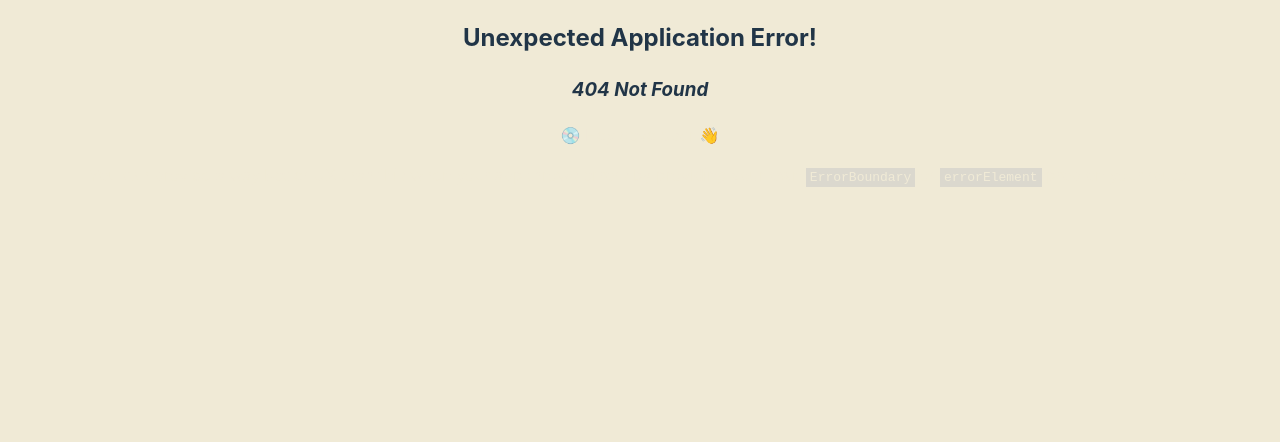
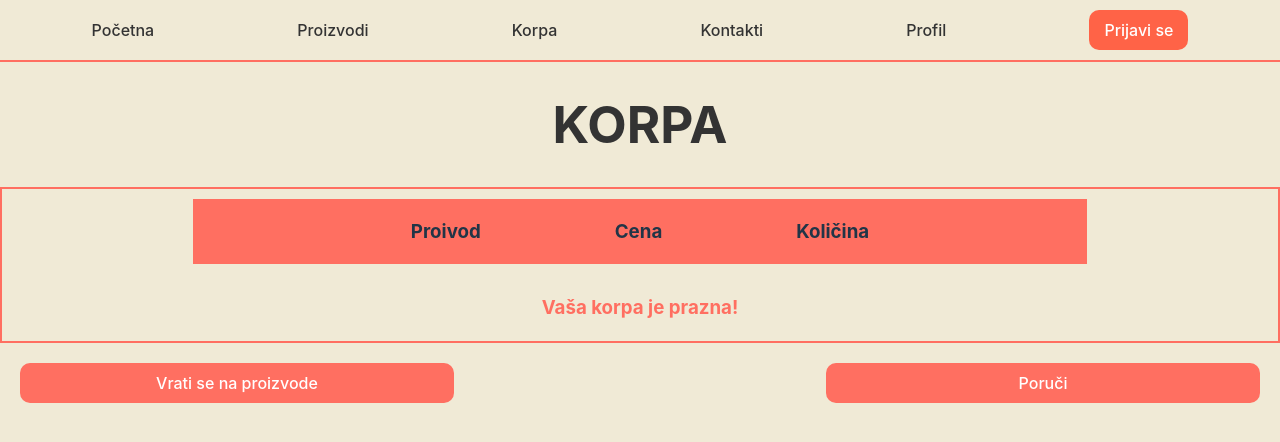
Before and after one commit to elab-development/klijentske-veb-tehnologije-2024-2022-0167-narucivanje-hrane, a React (Vite) app: page /cart in a window 1280 px wide. Before the commit this address had no page. Shown: the top 442 px of the page. Built offline with nearby package versions, Linux system fonts and the light colour scheme.

Commit message:
deveti komit - stranice Proizvodi i Korpa

```diff
--- a/package.json
+++ b/package.json
@@ -18,6 +18,7 @@
   },
   "devDependencies": {
     "@eslint/js": "^9.9.0",
+    "@types/node": "^22.5.4",
     "@types/react": "^18.3.3",
     "@types/react-dom": "^18.3.0",
     "@vitejs/plugin-react": "^4.3.1",
--- a/public/productsData.json
+++ b/public/productsData.json
@@ -2,7 +2,7 @@
     "products": [
         {
             "id": 1,
-            "imagePath": "../assets/food/1.png",
+            "imagePath": "../src/assets/food/1.png",
             "name": "Capricciosa",
             "description": "Testo, pelat, šunka, sir, šampinjoni",
             "price": 1280,
@@ -11,7 +11,7 @@
 
         {
             "id": 2,
-            "imagePath": "../assets/food/2.png",
+            "imagePath": "../src/assets/food/2.png",
             "name": "Margarita",
             "description": "Testo, pelat, sir",
             "price": 1280,
@@ -20,7 +20,7 @@
 
         {
             "id": 3,
-            "imagePath": "../assets/food/3.png",
+            "imagePath": "../src/assets/food/3.png",
             "name": "Mađarica",
             "description": "Testo, pelat, feferone šunka, sir, feta sir, šampinjoni, kulen",
             "price": 1530,
@@ -29,7 +29,7 @@
 
         {
             "id": 4,
-            "imagePath": "../assets/food/4.png",
+            "imagePath": "../src/assets/food/4.png",
             "name": "Fungi",
             "description": "Testo, pelat, sir, šampinjoni",
             "price": 1620,
@@ -38,7 +38,7 @@
 
         {
             "id": 5,
-            "imagePath": "../assets/food/5.png",
+            "imagePath": "../src/assets/food/5.png",
             "name": "Cheeseburger",
             "description": "Zemička, govedina, sir, senf, kečap, kiseli krastavci i luk, caribic sos, zelena salata",
             "price": 590,
@@ -47,7 +47,7 @@
 
         {
             "id": 6,
-            "imagePath": "../assets/food/6.png",
+            "imagePath": "../src/assets/food/6.png",
             "name": "Rapsody burger",
             "description": "Juneće meso, cheddar sir, slaninica, BBQ sos, spicy cream, iceberg, paradajz",
             "price": 630,
@@ -56,7 +56,7 @@
 
         {
             "id": 7,
-            "imagePath": "../assets/food/7.png",
+            "imagePath": "../src/assets/food/7.png",
             "name": "Chicken burger",
             "description": "Pileći burger, cheddar sir, cezar dresing, rukola, krastavčići",
             "price": 610,
@@ -65,7 +65,7 @@
 
         {
             "id": 8,
-            "imagePath": "../assets/food/8.png",
+            "imagePath": "../src/assets/food/8.png",
             "name": "Space X burger",
             "description": "Juneće meso, cheddar sir, slaninica, burger boy sos, spicy cream, krastavčići, zelena salata",
             "price": 790,
--- a/src/App.css
+++ b/src/App.css
@@ -112,6 +112,66 @@
   margin: 20px 60px;
 }
 
+/*CART*/
+
+.cart-products {
+  display: flex;
+  flex-direction: column;
+  justify-content: center;
+  align-items: center;
+  border: 2px;
+  border-style: solid;
+  border-color: #ff6f61;
+}
+
+.cart-header {
+  display: flex;
+  justify-content: center;
+  gap: 15%;
+  align-items: center;
+  background-color: #ff6f61;
+  width: 70%;
+  margin: 10px;
+}
+
+.cart-list {
+  width: 70%;
+}
+
+.cart-list h3 {
+  color: #ff6f61;
+  margin-top: 20px;
+}
+
+.cart-card {
+  display: flex;
+  justify-content: space-evenly;
+  align-items: center;
+  background-color: rgba(255, 111, 97, 0.2);
+  margin: 10px;
+}
+
+.cart-img {
+  width: 50px;
+  height: 50px;
+}
+
+.btn {
+  color: #333;
+  font-size: 25px;
+}
+
+.cart-buttons {
+  display: flex;
+  justify-content: space-between;
+  align-items: center;
+  margin: 20px;
+}
+
+.cart-buttons button {
+  width: 35%;
+}
+
 @keyframes logo-spin {
   from {
     transform: rotate(0deg);
@@ -172,7 +232,7 @@
 
 /*BUTTON*/
 .custom-button {
-  background-color: #ff6347;
+  background-color: #ff6f61;
   border: none;
   color: white;
   padding: 10px 15px;
--- a/src/App.tsx
+++ b/src/App.tsx
@@ -1,8 +1,9 @@
 import './App.css';
 import NavBar from './components/NavBar';
 import Home from './pages/Home';
-import Products from './pages/Products';
+import Products, { ComponentProductVersion } from './pages/Products';
 import Contact from './pages/Contact';
+import Cart from './pages/Cart'
 import SignIn from './pages/SignIn';
 import Profile from './pages/Profile';
 import { Product } from './models/product';
@@ -21,13 +22,10 @@ function App() {
   const addToCart = (id: number) => {
     products.map((product) => {
       if(product.id == id) {
-        console.log("a " + product.amount);
         product.amount = product.amount + 1;
-        console.log("b " + product.amount);
         const a = amountNum + 1;
-        console.log("c");
         setAmountNum(a);
-        console.log("d");
+        console.log(product.amount);
       }
     })
   };
@@ -35,35 +33,32 @@ function App() {
   const removeFromCart = (id: number) => {
     products.map((product) => {
       if(product.id == id) {
-        if(amountNum > 0) {
+        if(product.amount > 0) {
           product.amount = product.amount - 1;
-          console.log("1 " + product.amount);
           const a = amountNum - 1;
-          console.log("2");
           setAmountNum(a);
-          console.log("3");
+          console.log(product.amount);
         } else{
-          console.log("4");
           alert("Broj proizvoda je vec 0.");
-          console.log("5");
         }
       }
     });
   };
 
+  const deleteFromCart = (id: number) => {
+    products.map((product) => {
+      if(product.id == id) {
+        console.log("0/obrisano");
+        product.amount = 0;
+        setAmountNum(0);
+        console.log("obrisano");
+      }
+    })
+  }
+
   const [amountNum, setAmountNum] = useState(0);
 
-  const products: Product[] = [
-    new Product(1, "/assets/food/1.png", "Capriciossa", "Opis", 1280, 0),
-    new Product(1, "../assets/food/2.png", "Margarita", "Opis", 1280, 0),
-    new Product(1, "../assets/food/3.png", "Madjarica", "Opis", 1530, 0),
-    new Product(1, "/assets/food/1.png", "Capriciossa", "Opis", 1280, 0),
-    new Product(1, "../assets/food/2.png", "Margarita", "Opis", 1280, 0),
-    new Product(1, "../assets/food/3.png", "Madjarica", "Opis", 1530, 0),
-    new Product(1, "/assets/food/1.png", "Capriciossa", "Opis", 1280, 0),
-    new Product(1, "../assets/food/2.png", "Margarita", "Opis", 1280, 0)
-  ]
-  /*const [products, setProducts] = useState<Product[]>([]);
+  const [products, setProducts] = useState<Product[]>([]);
 
   useEffect(() => {
     const fetchData = async () => {
@@ -76,14 +71,15 @@ function App() {
       console.log(productsArray);
       setProducts(productsArray);
     }
-    fetchData;
-  }, products )*/
+    fetchData();
+  }, [] )
 
   let router = createBrowserRouter(
     createRoutesFromElements([
       <Route path='/' element={<NavBar/>}>
         <Route path='/' element={<Home/>}/>
-        <Route path='/products' element={<Products products = {products} onAdd={addToCart} onRemove={removeFromCart} amountNum={amountNum}/>}/>
+        <Route path='/products' element={<Products products = {products} onAdd={addToCart} onRemove={removeFromCart} onDelete={deleteFromCart} version={ComponentProductVersion.primary}/>}/>
+        <Route path='/cart' element={<Cart products={products}/>}/>
         <Route path='/contact' element={<Contact/>}/>
         <Route path='/signIn' element={<SignIn/>}/>
         <Route path='/profile' element={<Profile/>}/>
--- a/src/components/OneProduct.tsx
+++ b/src/components/OneProduct.tsx
@@ -1,46 +1,46 @@
 import React from 'react'
 import '../App.css'
-import f1 from '../assets/food/1.png'
 import { CiSquarePlus, CiSquareMinus } from "react-icons/ci";
+import { GoTrash } from "react-icons/go";
 import { Product } from '../models/product';
 
 interface OneProductProps {
   product: Product;
   onAdd: (id:number) => void;
   onRemove: (id:number) => void;
-  amountNum: number;
+  onDelete: (id:number) => void;
+  version: ComponentProductVersion
 }
 
-const OneProduct : React.FC<OneProductProps> = ({product, onAdd, onRemove, amountNum}) => {
+export enum ComponentProductVersion {
+  primary = 'primary',
+  secondary = 'secondary'
+}
 
-  /*const addToCart = () => {
-    product.amount = product.amount + 1;
-    const a = amountNum + 1;
-    setAmountNum(a);
-  };
+const OneProduct : React.FC<OneProductProps> = ({product, onAdd, onRemove, onDelete, version}) => {
 
-  const removeFromCart = () => {
-    if(product.amount > 0) {
-      product.amount = product.amount - 1;
-      const a = amountNum - 1;
-      setAmountNum(a);
-    }
-    else {
-      alert("Broj proizvoda je već 0");
-      console.log("poruka");
-    }
-  }*/
+  if (version === ComponentProductVersion.secondary) {
+    return (
+      <div className="cart-card">
+        <img className="cart-img" src={product.imagePath} alt={product.name} />
+        <h4 className="card-title">{product.name}</h4>
+        <h4 className="card-price">{product.price * product.amount} RSD</h4>
+        <h4 className="cart-num">{product.amount}</h4>
+        <a className="btn" onClick={() => onDelete(product.id)}><GoTrash/></a>
+      </div>
+    )
+  }
 
   return (
     <div className="card">
-      <img className="card-img-top" src={f1} alt={product.name} />
+      <img className="card-img-top" src={product.imagePath} alt={product.name} />
       <div className="card-body">
         <h3 className="card-title">{product.name}</h3>
         <p className="card-desc">{product.description}</p>
         <div className="card-bottom">
           <h4 className="card-price">RSD {product.price}</h4>
           <a className="btn" onClick={() => onAdd(product.id)}><CiSquarePlus className="icon" /></a>
-          <p className="cart-num">{amountNum}</p>
+          <p className="cart-num">{product.amount}</p>
           <a className="btn" onClick={() => onRemove(product.id)}><CiSquareMinus className="icon" /></a>
         </div>
       </div>
--- /dev/null
+++ b/src/pages/Cart.tsx
@@ -0,0 +1,46 @@
+import React from 'react'
+import { Product } from '../models/product'
+import OneProduct, { ComponentProductVersion } from '../components/OneProduct';
+import Button from '../components/Button';
+
+interface CartProps {
+  products: Product[];
+}
+
+const Cart: React.FC<CartProps> = ({products}) => {
+
+  const filteredProducts = products.filter((product) => product.amount > 0);
+
+  return (
+    <>
+    <h1>KORPA</h1>
+    <div className="cart-products">
+        <div className="cart-header">
+            <h3>Proivod</h3>
+            <h3>Cena</h3>
+            <h3>Količina</h3>
+        </div>
+        <div className="cart-list">
+            {filteredProducts.length > 0 ? (
+                filteredProducts.map((product) => (
+                <OneProduct
+                    product={product}
+                    onAdd={()=>{}}
+                    onRemove={()=>{}}
+                    onDelete={()=>{}}
+                    version={ComponentProductVersion.secondary}/>
+                ))
+            ) : (
+                <h3>Vaša korpa je prazna!</h3>
+            )}
+        </div>
+    </div>
+    <div className="cart-buttons">
+        <Button label="Vrati se na proizvode" onClick={()=>{}}/>
+        <Button label="Poruči" onClick={()=>{}}/>
+    </div>
+    </>
+  )
+}
+
+export default Cart
--- a/src/pages/Products.tsx
+++ b/src/pages/Products.tsx
@@ -7,10 +7,16 @@ interface ProductsProps {
   products: Product[];
   onAdd: (id:number) => void;
   onRemove: (id:number) => void;
-  amountNum: number;
+  onDelete: (id:number) => void;
+  version: ComponentProductVersion;
 }
 
-const Products: React.FC<ProductsProps> = ({products, onAdd, onRemove, amountNum}) => {
+export enum ComponentProductVersion {
+  primary = 'primary',
+  secondary = 'secondary'
+}
+
+const Products: React.FC<ProductsProps> = ({products, onAdd, onRemove, onDelete}) => {
   return (
     <>
     <h1>PROIZVODI</h1>
@@ -20,7 +26,8 @@ const Products: React.FC<ProductsProps> = ({products, onAdd, onRemove, amountNum
           product={product}
           onAdd={()=>onAdd(product.id)}
           onRemove={()=>onRemove(product.id)}
-          amountNum={amountNum}/>
+          onDelete={()=>onDelete(product.id)}
+          version={ComponentProductVersion.primary}/>
         ))}
     </div>
     </>
```
Also changed, not shown: 1 other file (tests, documents, lock files or other folders).
